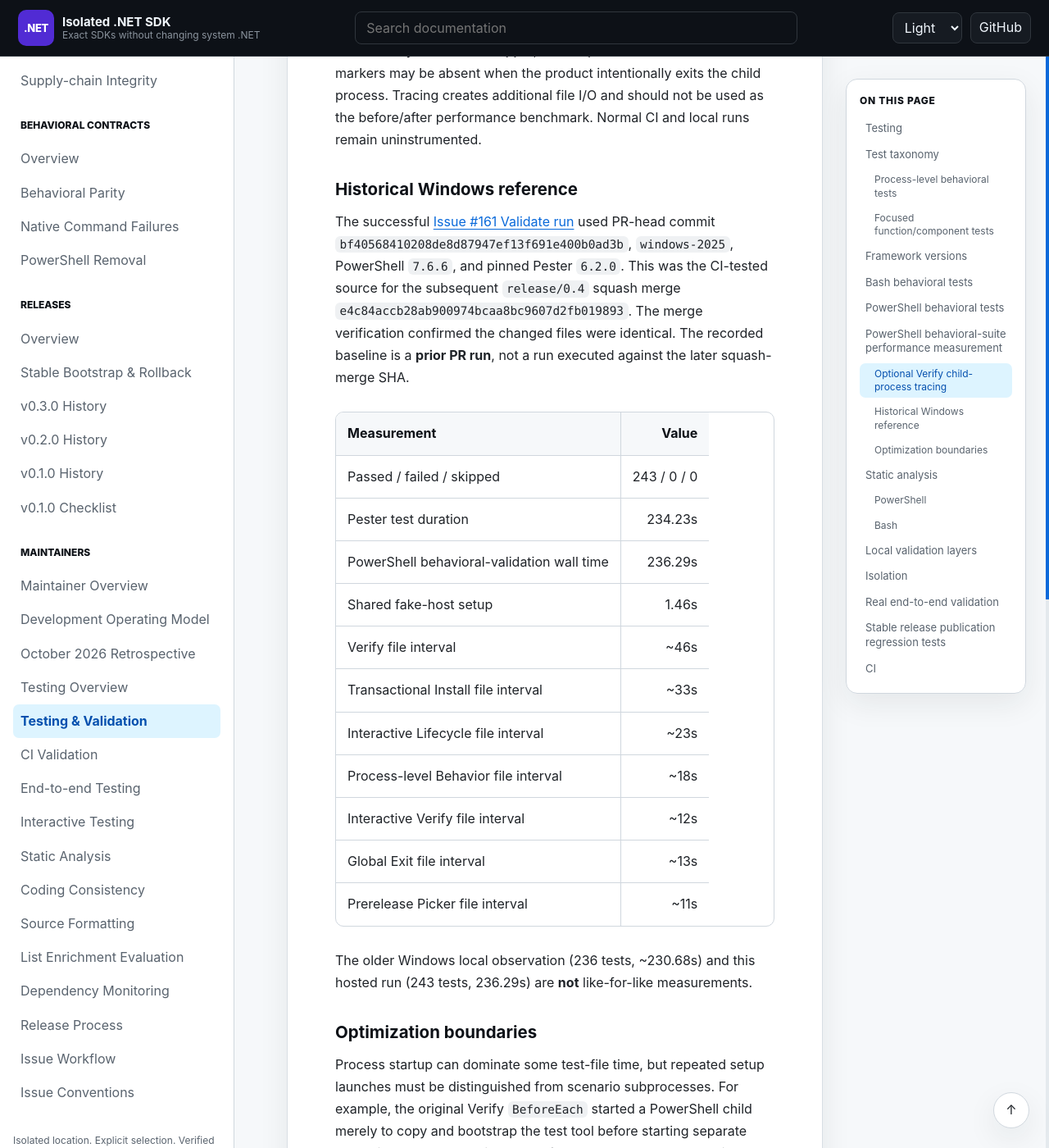
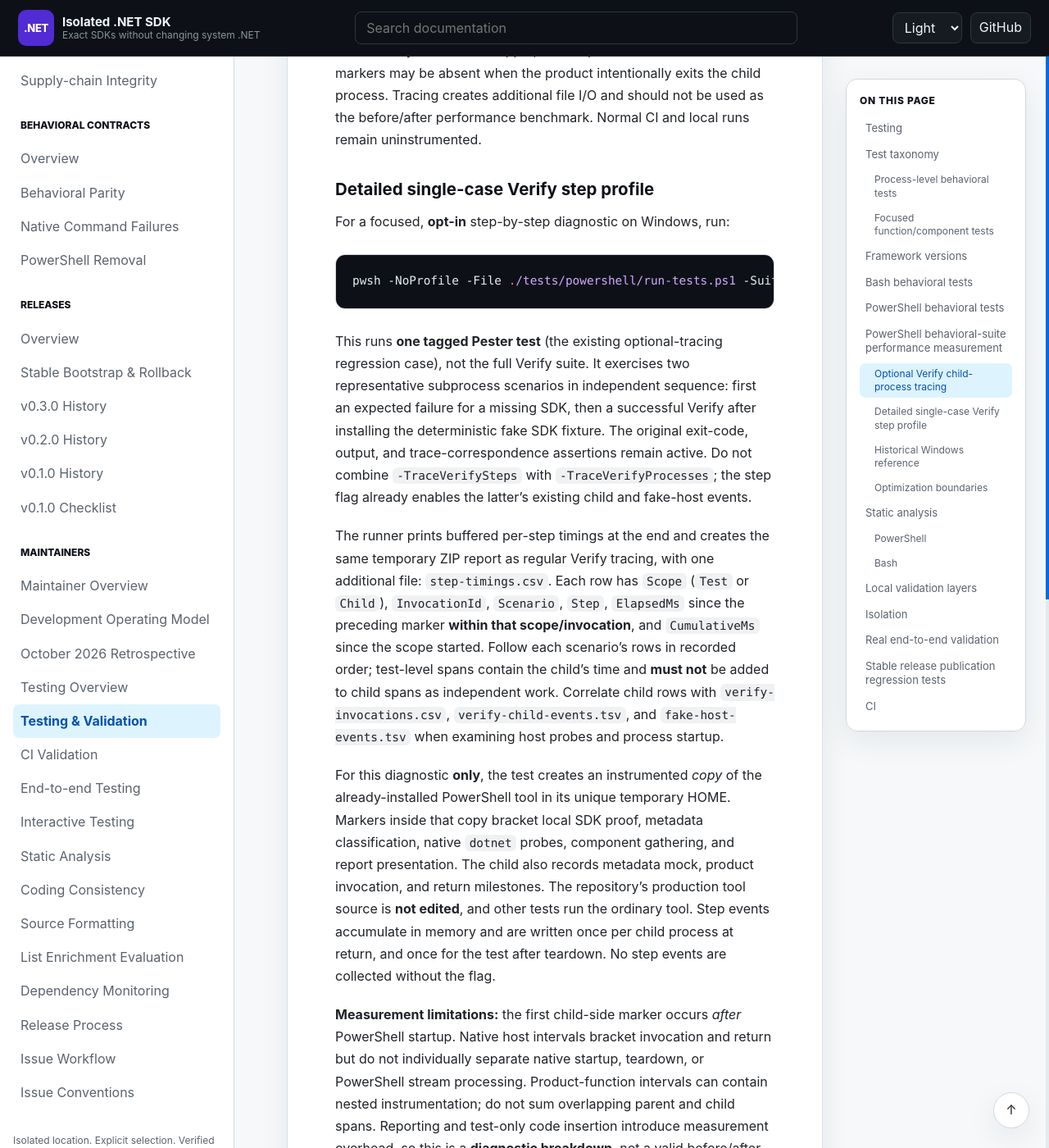
Before and after one commit to infoconex/isolated-dotnet-sdk, a Jekyll site: the page built from docs/maintainers/testing/testing.md, in a window 1280 px wide and 1400 px high, scrolled down 7403 px. Shown: the whole window at 82% size. Built offline with Jekyll 4.4.1, drawn with Linux system fonts in a browser that asks for light colours; our own code applies the rules of GitHub Pages for plain Markdown files; some of the changed text lies outside the part shown.

Commit message:
docs(test): explain single-case buffered Verify step diagnostics

````diff
--- a/docs/maintainers/testing/testing.md
+++ b/docs/maintainers/testing/testing.md
@@ -189,6 +189,53 @@ Tracing creates
 additional file I/O and should not be used as the before/after performance
 benchmark. Normal CI and local runs remain uninstrumented.
 
+### Detailed single-case Verify step profile
+
+For a focused, **opt-in** step-by-step diagnostic on Windows, run:
+
+```powershell
+pwsh -NoProfile -File ./tests/powershell/run-tests.ps1 -Suite Verify -TraceVerifySteps
+```
+
+This runs **one tagged Pester test** (the existing optional-tracing regression
+case), not the full Verify suite. It exercises two representative subprocess
+scenarios in independent sequence: first an expected failure for a missing SDK,
+then a successful Verify after installing the deterministic fake SDK fixture.
+The original exit-code, output, and trace-correspondence assertions remain
+active. Do not combine `-TraceVerifySteps` with `-TraceVerifyProcesses`;
+the step flag already enables the latter's existing child and fake-host events.
+
+The runner prints buffered per-step timings at the end and creates the same
+temporary ZIP report as regular Verify tracing, with one additional file:
+`step-timings.csv`. Each row has `Scope` (`Test` or `Child`),
+`InvocationId`, `Scenario`, `Step`, `ElapsedMs` since the preceding
+marker **within that scope/invocation**, and `CumulativeMs` since the scope
+started. Follow each scenario's rows in recorded order; test-level spans
+contain the child's time and **must not** be added to child spans as independent
+work. Correlate child rows with `verify-invocations.csv`,
+`verify-child-events.tsv`, and `fake-host-events.tsv` when examining host
+probes and process startup.
+
+For this diagnostic **only**, the test creates an instrumented *copy* of the
+already-installed PowerShell tool in its unique temporary HOME. Markers inside
+that copy bracket local SDK proof, metadata classification, native `dotnet`
+probes, component gathering, and report presentation. The child also records
+metadata mock, product invocation, and return milestones. The repository's
+production tool source is **not edited**, and other tests run the ordinary tool.
+Step events accumulate in memory and are written once per child process at
+return, and once for the test after teardown. No step events are collected
+without the flag.
+
+**Measurement limitations:** the first child-side marker occurs *after*
+PowerShell startup. Native host intervals bracket invocation and return but
+do not individually separate native startup, teardown, or PowerShell stream
+processing. Product-function intervals can contain nested instrumentation;
+do not sum overlapping parent and child spans. Reporting and test-only code
+insertion introduce measurement overhead, so this is a **diagnostic breakdown**,
+not a valid before/after throughput benchmark or proof of a production
+performance regression. The unmodified `-TraceVerifyProcesses` mode remains
+available for full Verify tracing.
+
 ### Historical Windows reference
 
 The successful [Issue #161 Validate run](https://github.com/infoconex/isolated-dotnet-sdk/actions/runs/38745162881)
````
